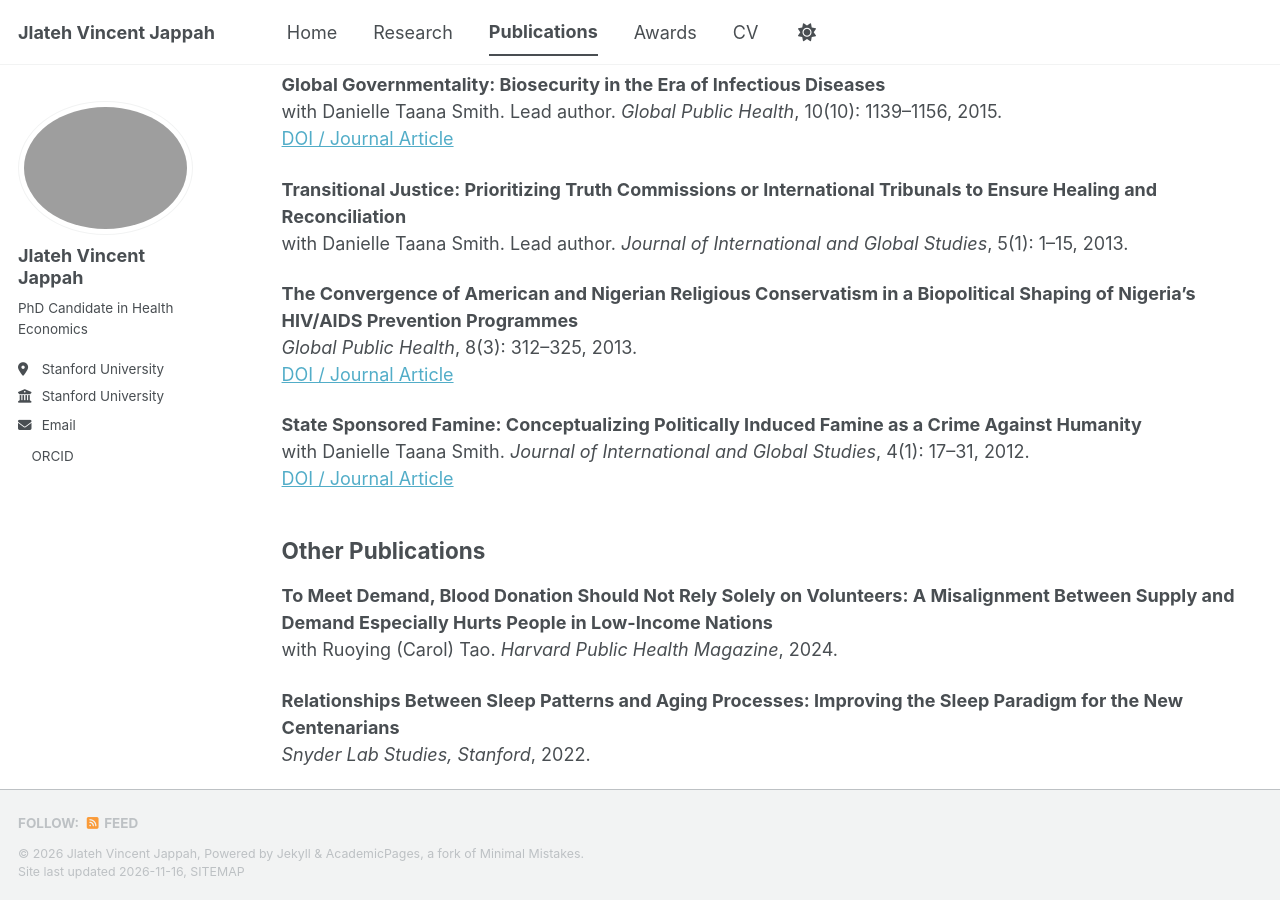
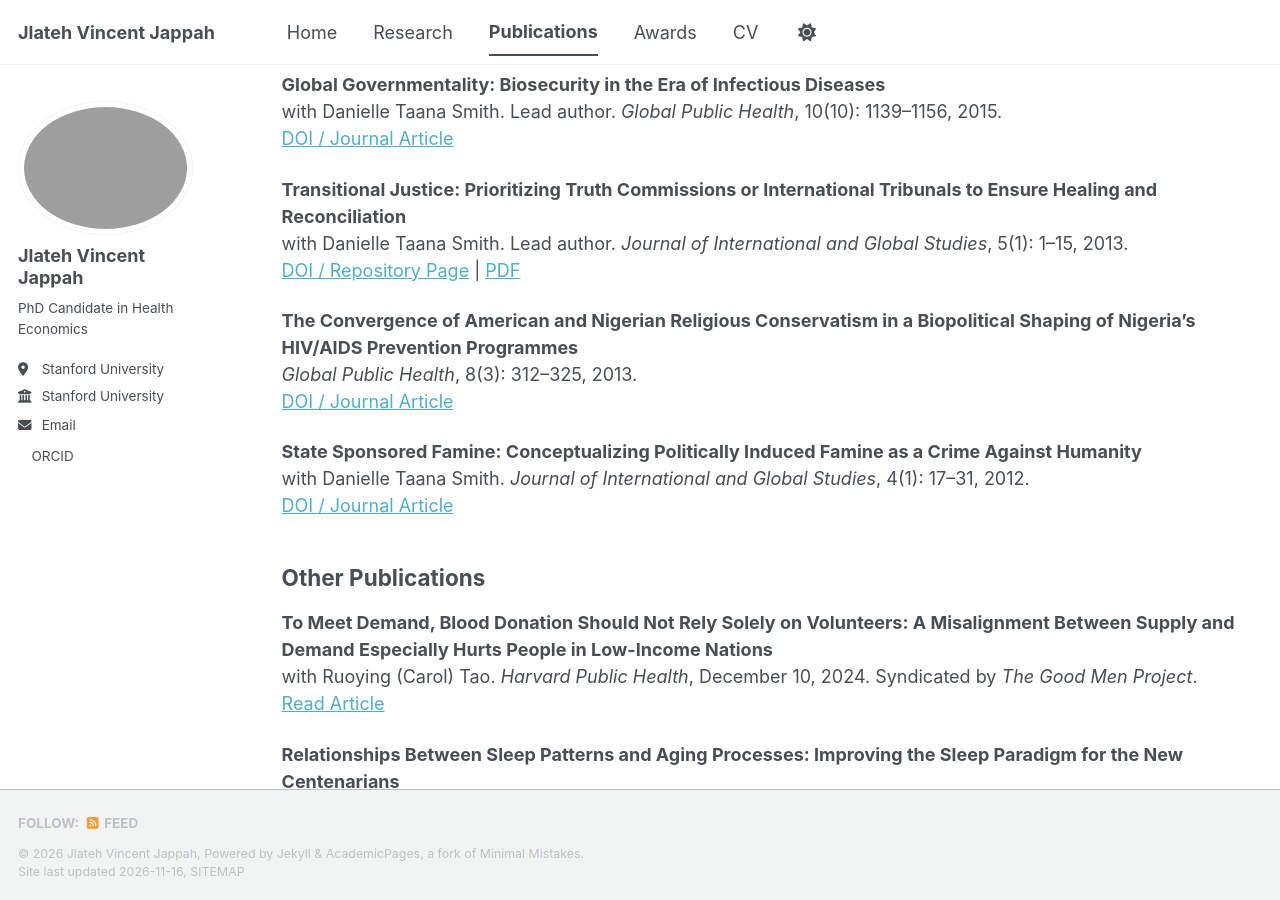
Before and after one commit to jvjappah/jvjappah.github.io, a Jekyll site: the page built from _pages/publications.html, in a window 1280 px wide and 900 px high, scrolled down 632 px. Built offline with Jekyll 4.4.1, drawn with Linux system fonts in a browser that asks for light colours; a script bundle is joined from its source files by our own code; a style sheet for code colours, icons or effects is not loaded.

Commit message:
Add repository and article links to publications
Updated publication details and added links for accessibility.

```diff
--- a/_pages/publications.html
+++ b/_pages/publications.html
@@ -26,7 +26,9 @@ with Danielle Taana Smith. Lead author. <em>Global Public Health</em>, 10(10): 1
 <a href="https://doi.org/10.1080/17441692.2015.1038843" target="_blank" rel="noopener">DOI / Journal Article</a></p>
 
 <p><strong>Transitional Justice: Prioritizing Truth Commissions or International Tribunals to Ensure Healing and Reconciliation</strong><br>
-with Danielle Taana Smith. Lead author. <em>Journal of International and Global Studies</em>, 5(1): 1–15, 2013.</p>
+with Danielle Taana Smith. Lead author. <em>Journal of International and Global Studies</em>, 5(1): 1–15, 2013.<br>
+<a href="https://doi.org/10.62608/2158-0669.1163" target="_blank" rel="noopener">DOI / Repository Page</a> |
+<a href="https://digitalcommons.lindenwood.edu/cgi/viewcontent.cgi?article=1163&amp;context=jigs" target="_blank" rel="noopener">PDF</a></p>
 
 <p><strong>The Convergence of American and Nigerian Religious Conservatism in a Biopolitical Shaping of Nigeria’s HIV/AIDS Prevention Programmes</strong><br>
 <em>Global Public Health</em>, 8(3): 312–325, 2013.<br>
@@ -39,7 +41,8 @@ with Danielle Taana Smith. <em>Journal of International and Global Studies</em>,
 <h2>Other Publications</h2>
 
 <p><strong>To Meet Demand, Blood Donation Should Not Rely Solely on Volunteers: A Misalignment Between Supply and Demand Especially Hurts People in Low-Income Nations</strong><br>
-with Ruoying (Carol) Tao. <em>Harvard Public Health Magazine</em>, 2024.</p>
+with Ruoying (Carol) Tao. <em>Harvard Public Health</em>, December 10, 2024. Syndicated by <em>The Good Men Project</em>.<br>
+<a href="https://goodmenproject.com/featured-content/to-meet-demand-blood-donation-should-not-rely-solely-on-volunteers/" target="_blank" rel="noopener">Read Article</a></p>
 
 <p><strong>Relationships Between Sleep Patterns and Aging Processes: Improving the Sleep Paradigm for the New Centenarians</strong><br>
 <em>Snyder Lab Studies, Stanford</em>, 2022.</p>
```
